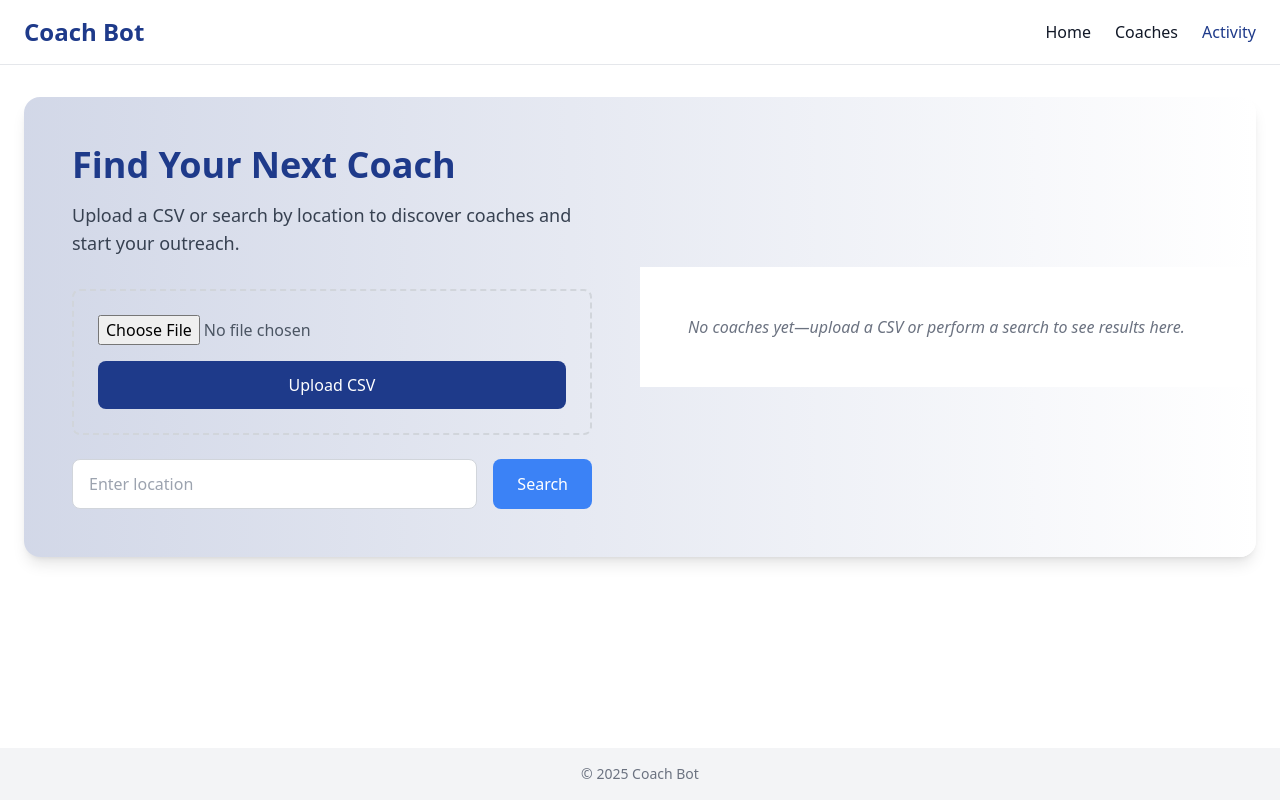
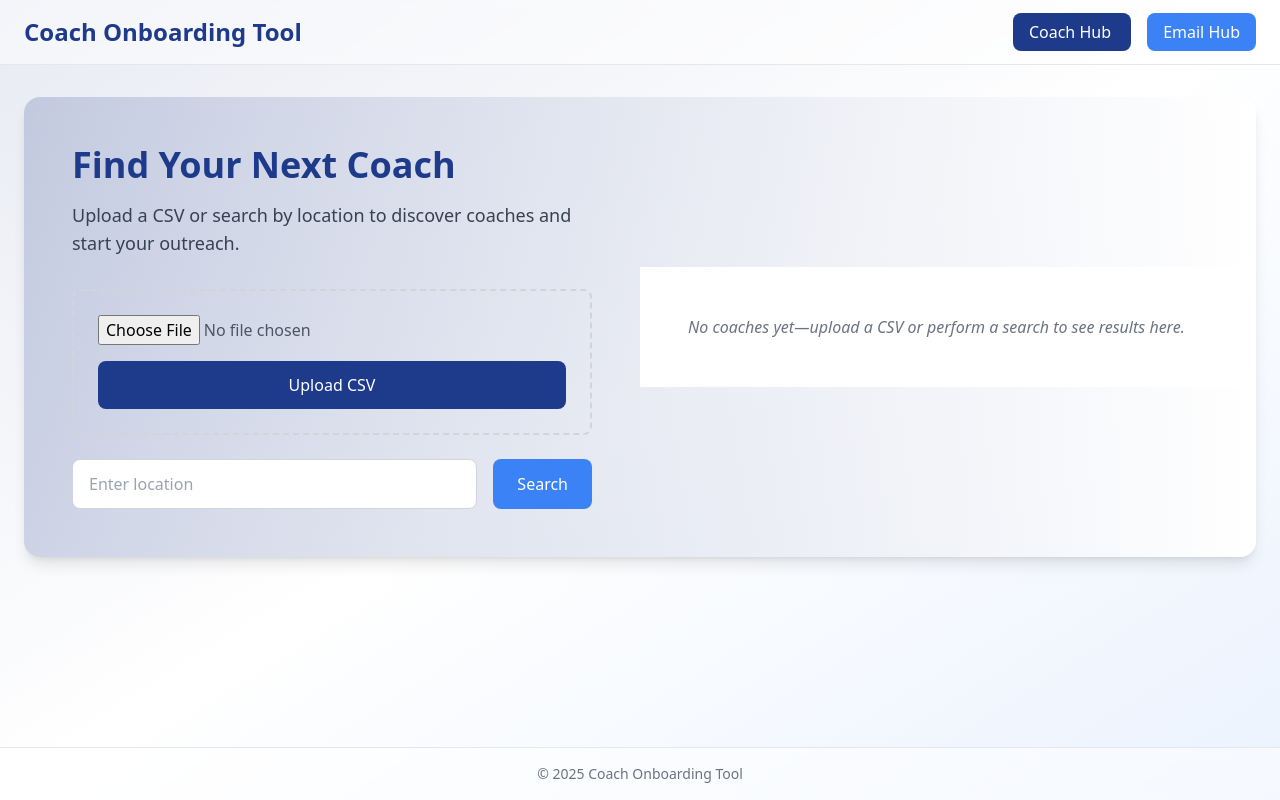
Before and after one commit to SamCrosby1/coach-bot-ui, a Flask app: page / in a window 1280 px wide. Run offline with Flask 3, Linux system fonts and the light colour scheme; some libraries are stand-ins or nearby versions.

Commit message:
Update navbar to Coach Hub & Email Hub, add light blue gradient

```diff
--- a/templates/layout.html
+++ b/templates/layout.html
@@ -3,7 +3,7 @@
 <head>
   <meta charset="UTF-8" />
   <meta name="viewport" content="width=device-width, initial-scale=1.0" />
-  <title>{% block title %}Coach Bot{% endblock %}</title>
+  <title>{% block title %}Coach Onboarding Tool{% endblock %}</title>
 
   <!-- Tailwind CSS via CDN -->
   <script src="https://cdn.tailwindcss.com"></script>
@@ -20,17 +20,29 @@
     }
   </script>
 </head>
-<body class="bg-white text-gray-900 min-h-screen flex flex-col">
+<body class="min-h-screen flex flex-col
+             bg-gradient-to-br from-primary/10 via-white to-accent/10
+             text-gray-900">
 
   <!-- Navbar -->
-  <nav class="bg-white border-b border-gray-200">
-    <div class="container mx-auto px-6 py-4 flex justify-between items-center">
-      <a href="/" class="text-2xl font-semibold text-primary">Coach Bot</a>
-      <ul class="flex space-x-6">
-        <li><a href="/"        class="hover:text-accent">Home</a></li>
-        <li><a href="/coaches" class="hover:text-accent">Coaches</a></li>
-        <li><a href="/activity" class="text-primary font-medium">Activity</a></li>
-      </ul>
+  <nav class="bg-white bg-opacity-50 backdrop-blur-sm border-b border-gray-200">
+    <div class="container mx-auto px-6 py-4 flex items-center justify-between">
+      <!-- Logo / Home -->
+      <a href="/" class="text-2xl font-semibold text-primary">
+        Coach Onboarding Tool
+      </a>
+
+      <!-- Centered Hub Buttons -->
+      <div class="space-x-4">
+        <a href="/"
+           class="px-4 py-2 bg-primary text-white rounded-lg hover:bg-primary/90 transition">
+          Coach Hub
+        </a>
+        <a href="/activity"
+           class="px-4 py-2 bg-accent text-white rounded-lg hover:bg-accent/90 transition">
+          Email Hub
+        </a>
+      </div>
     </div>
   </nav>
 
@@ -40,8 +52,8 @@
   </main>
 
   <!-- Footer -->
-  <footer class="bg-gray-100 text-center py-4">
-    <p class="text-sm text-gray-500">&copy; 2025 Coach Bot</p>
+  <footer class="bg-white bg-opacity-50 backdrop-blur-sm text-center py-4 border-t border-gray-200">
+    <p class="text-sm text-gray-500">&copy; 2025 Coach Onboarding Tool</p>
   </footer>
 </body>
 </html>
```
